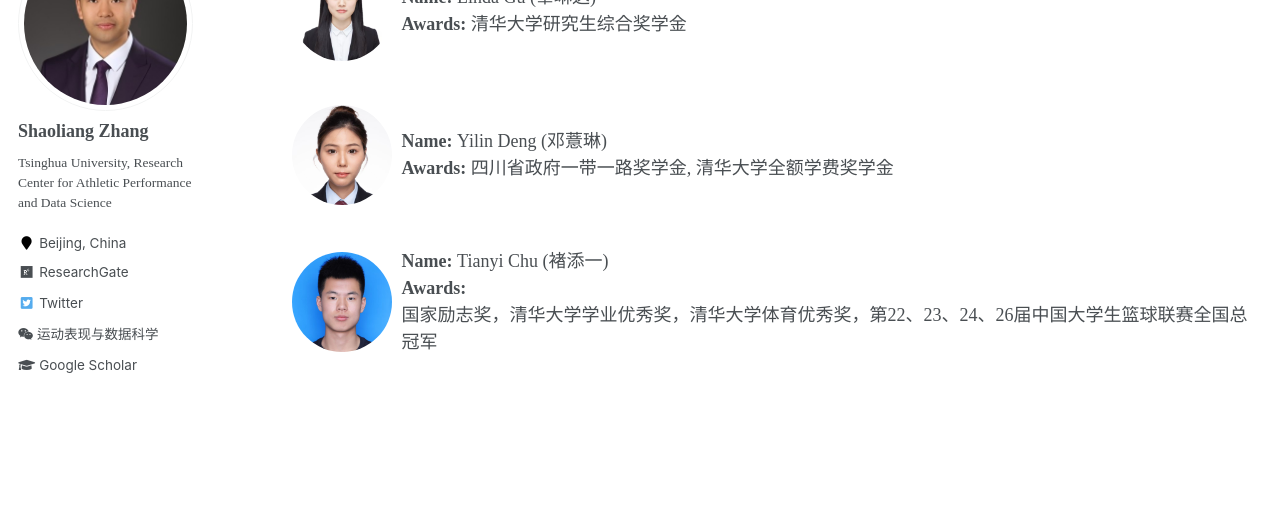
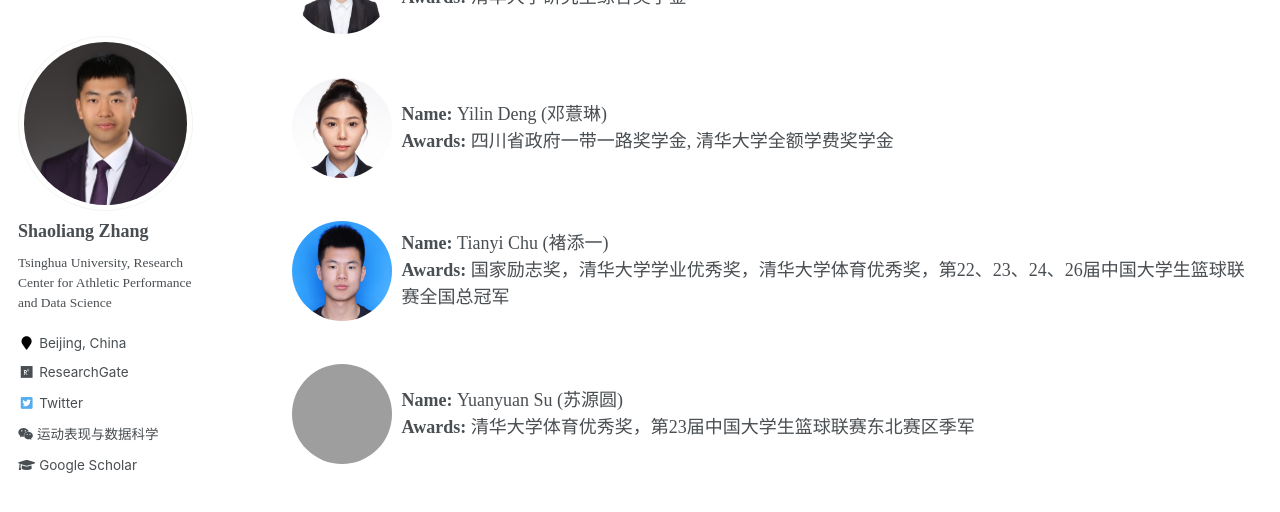
Before and after one commit to sportssuper/ZSL, a Jekyll site: the page built from _pages/lab.md, in a window 1280 px wide and 900 px high, scrolled down 639 px. Shown: the top 512 px of the window. Built offline with Jekyll 4.4.1, drawn with Linux system fonts in a browser that asks for light colours; a script that is not in the unit is left out.

Commit message:
Update lab.md

```diff
--- a/_pages/lab.md
+++ b/_pages/lab.md
@@ -30,8 +30,7 @@
   <div style="flex-grow: 1;">
     <p style="margin: 0; line-height: 1.5;">
       <strong>Name: </strong>Yuyu Xia (夏雨雨)<br>
-      <strong>Awards: </strong><br>
-      清华大学研究生综合奖学金, 国家励志奖学金, 社科学院院长奖学金, 中国大学生自强之星奖学金等奖项, 31届世界大学生运动会先进个人, 北京市三八红旗手奖章, 北京市委市政府给予表扬奖励, 中国大学生自强之星标兵, 贵州省"新时代贵州人"模范奖励, 清华大学年度人物, 清华大学社科学院年度人物
+      <strong>Awards: </strong>清华大学研究生综合奖学金, 国家励志奖学金, 社科学院院长奖学金, 中国大学生自强之星奖学金等奖项, 31届世界大学生运动会先进个人, 北京市三八红旗手奖章, 北京市委市政府给予表扬奖励, 中国大学生自强之星标兵, 贵州省"新时代贵州人"模范奖励, 清华大学年度人物, 清华大学社科学院年度人物
     </p>
   </div>
 </div>
@@ -101,8 +100,23 @@
   <div style="flex-grow: 1;">
     <p style="margin: 0; line-height: 1.5;">
       <strong>Name: </strong>Tianyi Chu (褚添一)<br>
-      <strong>Awards: </strong><br>
-      国家励志奖，清华大学学业优秀奖，清华大学体育优秀奖，第22、23、24、26届中国大学生篮球联赛全国总冠军
+      <strong>Awards: </strong>国家励志奖，清华大学学业优秀奖，清华大学体育优秀奖，第22、23、24、26届中国大学生篮球联赛全国总冠军
     </p>
   </div>
 </div>
+
+  <!-- chutianyi.jpg -->
+<div class='paper-box' style="display: flex; align-items: center; gap: 10px; padding: 10px;">
+  <!-- img r -->
+  <div style="width: 100px; height: 100px; border-radius: 50%; overflow: hidden; flex-shrink: 0;">
+    <img src='https://sportssuper.github.io/ZSL/assets/images/syy.jpg' alt="yilin" style="width: 100%; height: 100%; object-fit: cover;">
+  </div>
+
+  <!-- wd l -->
+  <div style="flex-grow: 1;">
+    <p style="margin: 0; line-height: 1.5;">
+      <strong>Name: </strong>Yuanyuan Su (苏源圆)<br>
+      <strong>Awards: </strong>清华大学体育优秀奖，第23届中国大学生篮球联赛东北赛区季军
+    </p>
+  </div>
+</div>
```
